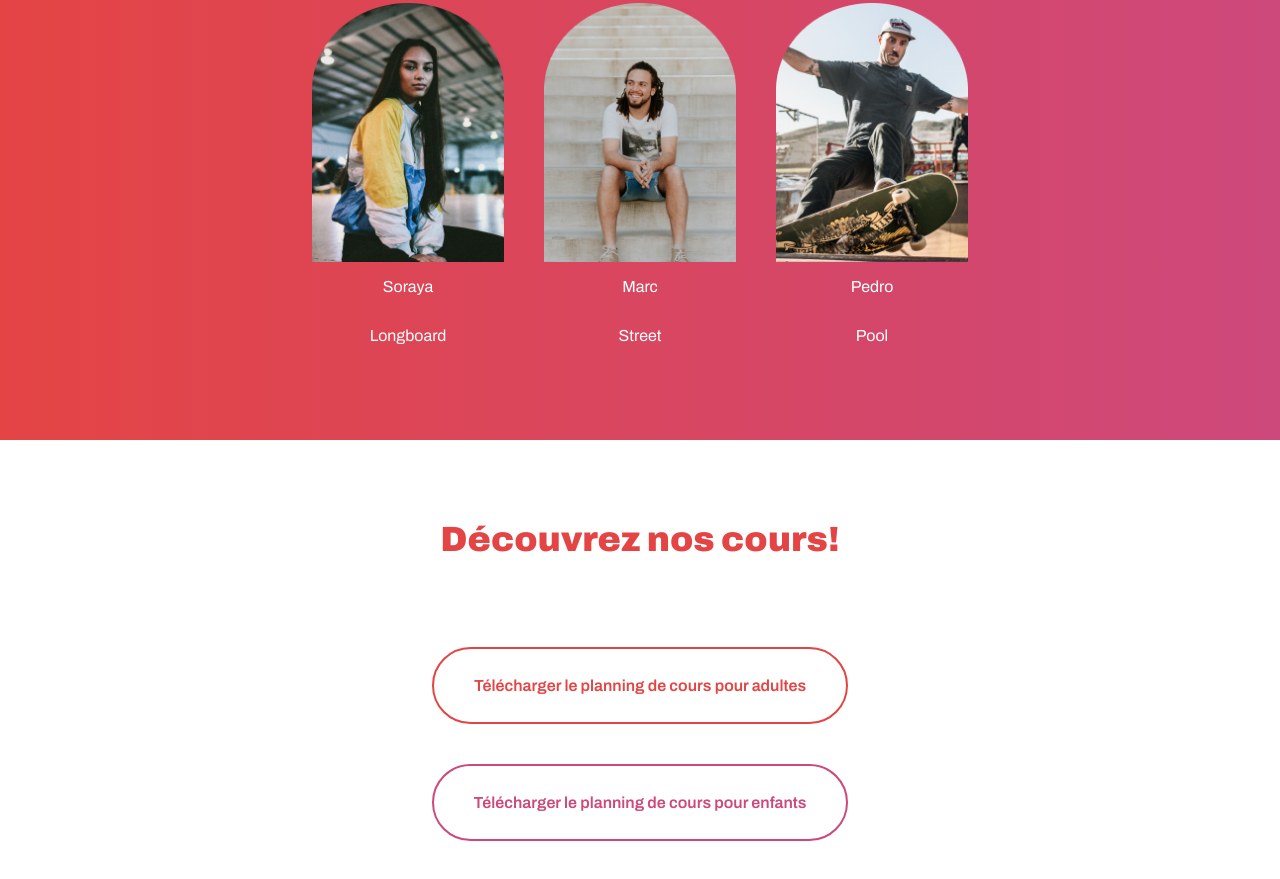
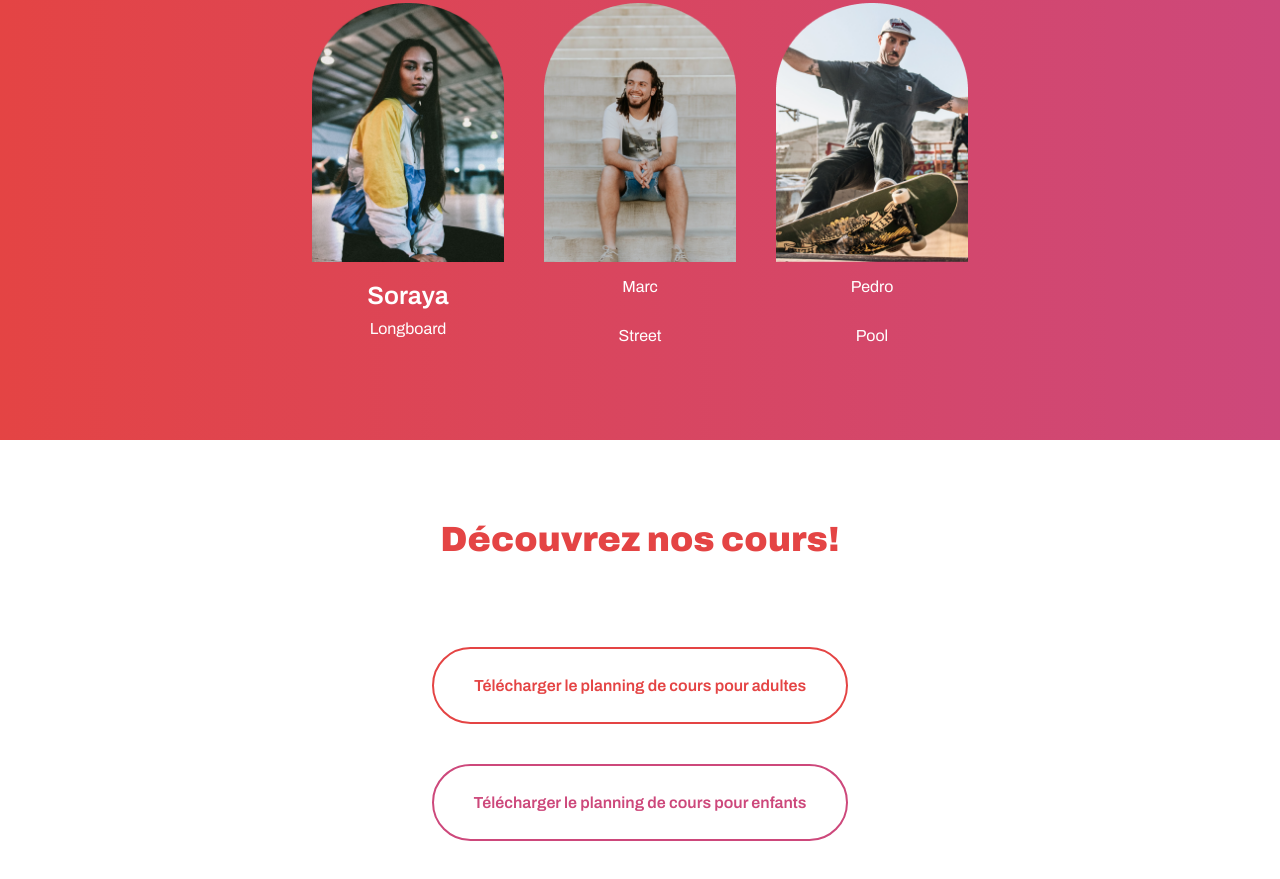
Before and after one commit to amelbal/1studentproject, a plain HTML site: page index.html in a window 1280 px wide. Shown: the part 1517-2396 px from the top of the page. Drawn offline with Linux system fonts and the light colour scheme.

Commit message:
Mise à jour

```diff
--- a/css/style.css
+++ b/css/style.css
@@ -76,6 +76,12 @@ p {
 	line-height: 17px;
 	color: var(--drak-grey-color);
 }
+.prenom {
+	font-weight: 600;
+    font-size: 25px;
+	margin-bottom: 0px;
+}
+
 
 /***************/
 .directionRow {
--- a/index.html
+++ b/index.html
@@ -44,7 +44,7 @@
 					<div class="directionRow">
 					   <article>
                           <img src="images/soraya.png" alt="photo de soraya">
-                          <p>Soraya</p>
+                          <p class="prenom">Soraya</p>
 						  <p>Longboard</p>
 				       </article>
 					   <article>
@@ -62,8 +62,8 @@
 				<section>
 					<h2>Découvrez nos cours!</h2>
 					<div class="directionColumn">
-						<a class="button buttonDrakGreyColor buttonRounded buttonMainColor" href="documents/planning-adultes">Télécharger le planning de cours pour adultes</a>
-					    <a class="button buttonDrakGreyColor buttonRounded buttonSecondColor" href="documents/planning-enfants">Télécharger le planning de cours pour enfants</a>
+						<a class="button buttonDrakGreyColor buttonRounded buttonMainColor buttonHighlight hover" href="documents/planning-adultes.pdf">Télécharger le planning de cours pour adultes</a>
+					    <a class="button buttonDrakGreyColor buttonRounded buttonSecondColor buttonHighlight hover" href="documents/planning-enfants.pdf">Télécharger le planning de cours pour enfants</a>
 					</div>
 				</section>
 			</main>
```
